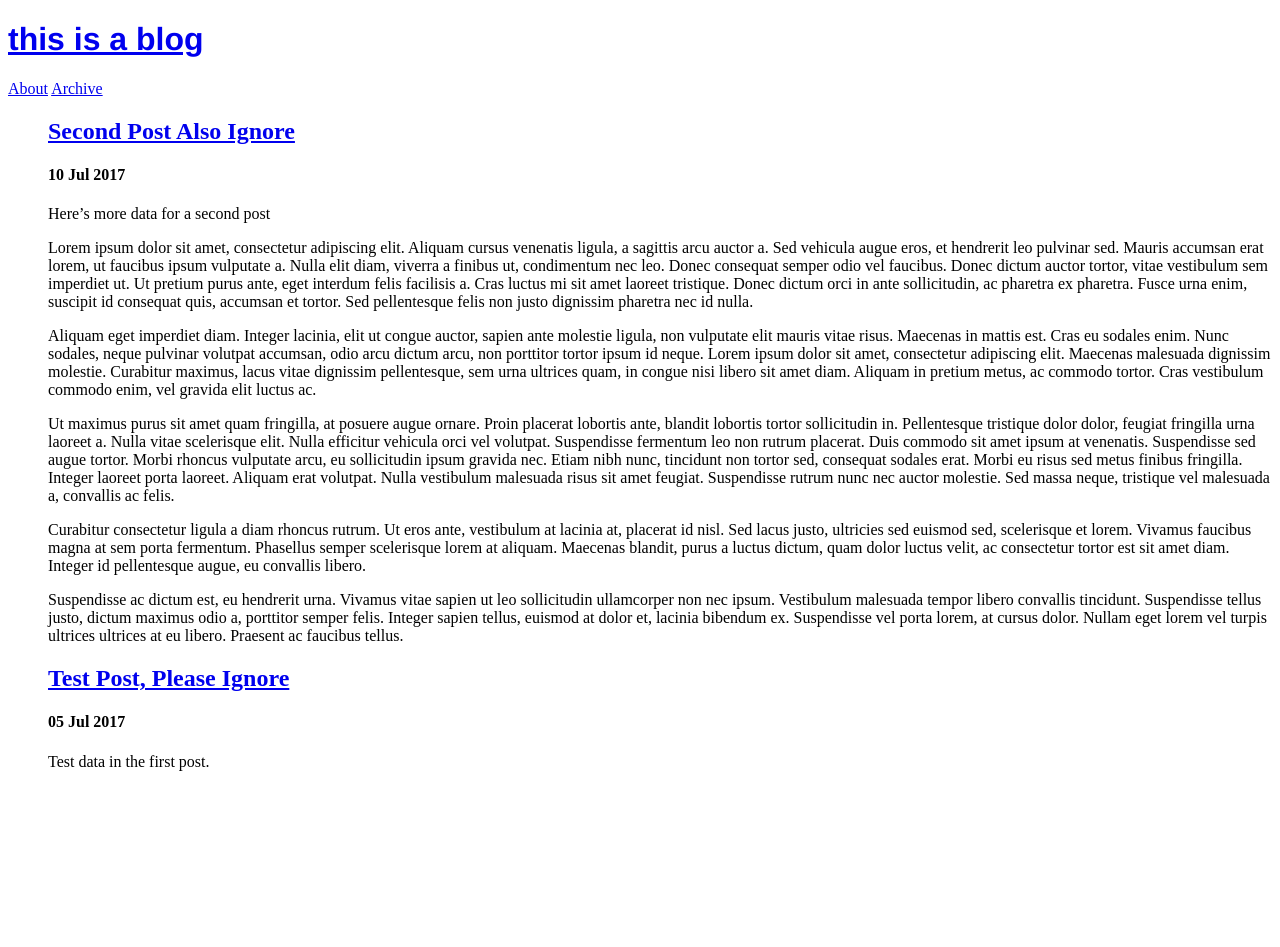
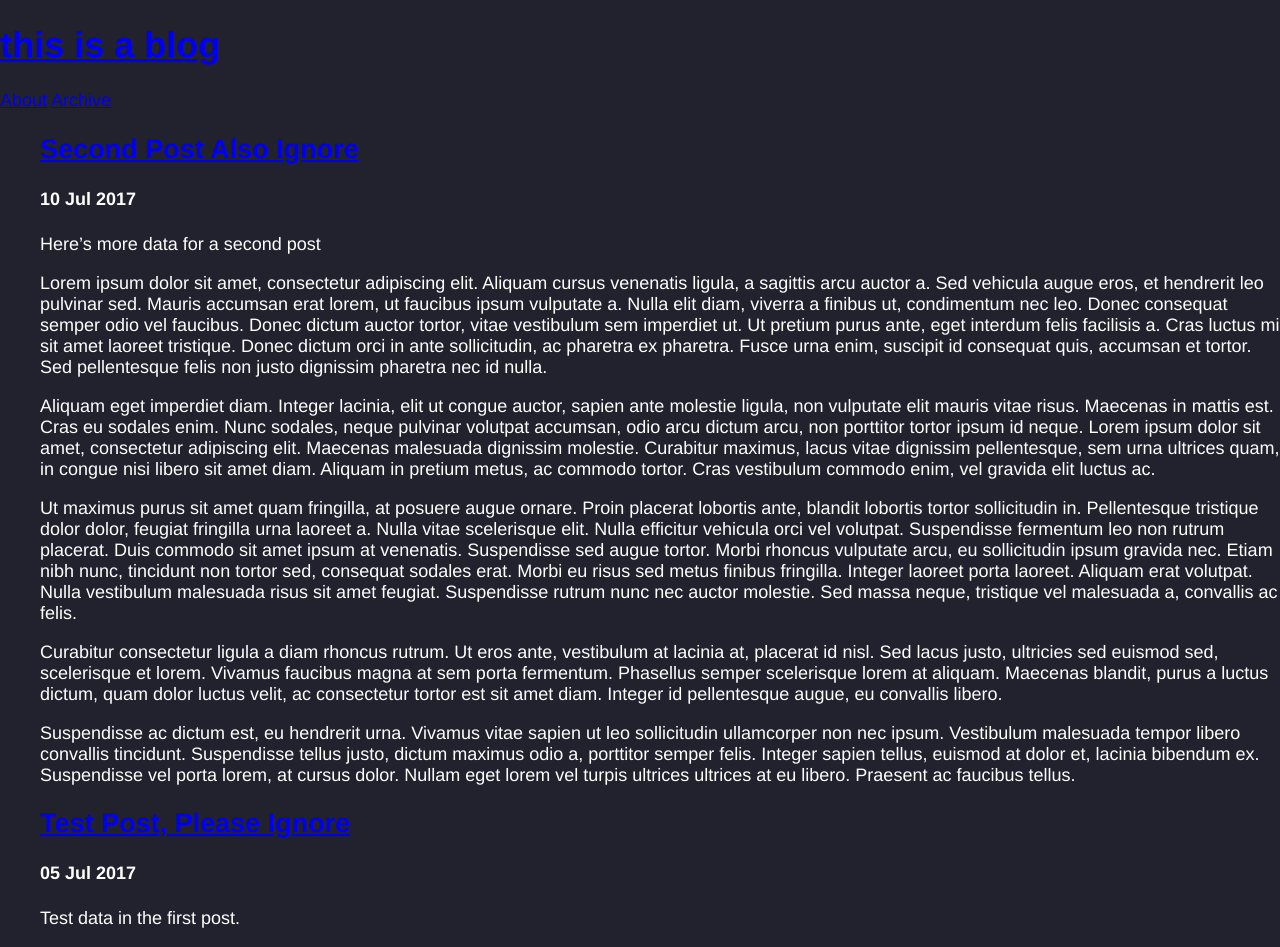
Before and after one commit to thisisamatthew/thisisamatthew.github.io, a Jekyll site: the page built from index.html, in a window 1280 px wide. Built offline with Jekyll 4.4.1, drawn with Linux system fonts in a browser that asks for light colours; the list of posts is cut into pages by our own code; before the commit the page ends 900 px from its top, so only the background shows below that.

Commit message:
Update main.css

```diff
--- a/css/main.css
+++ b/css/main.css
@@ -1,4 +1,11 @@
-/*---Header---*/
-.header-title {
+body {
+  background-color: #22222F;
+  color: #FFFFFF;
+  margin: 0;
+  padding: 0;
+
   font-family: 'Helvetica Neue', 'Avenir Next';
+  font-size: 1.125em;
+
+  word-wrap: break-word;
 }
```
